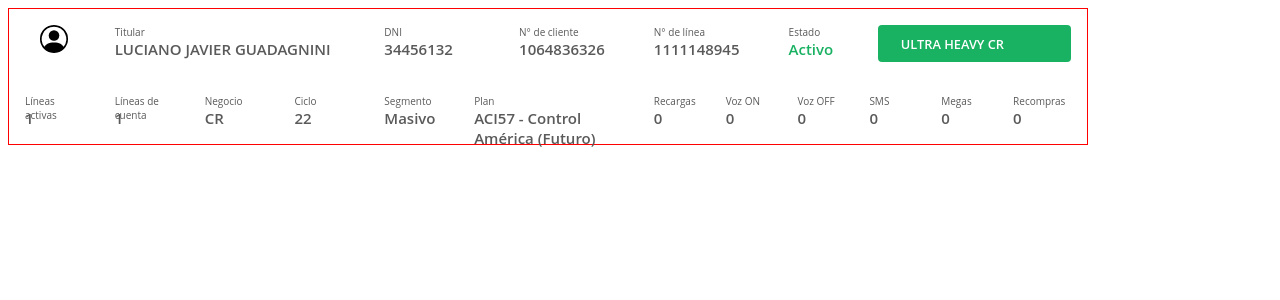
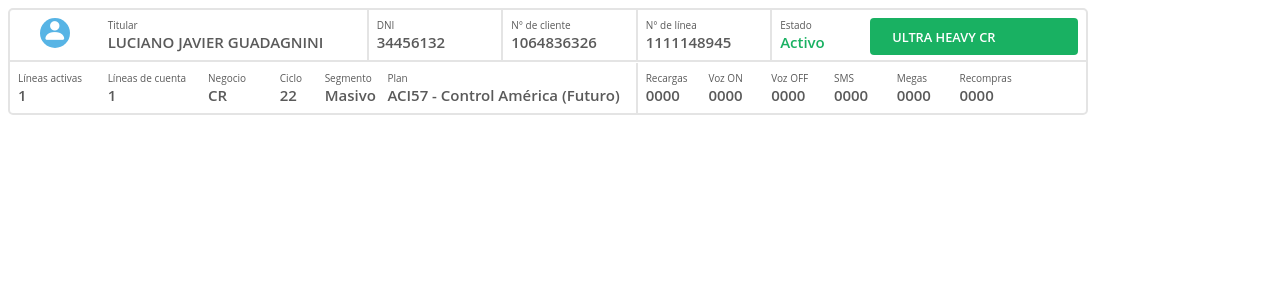
Before and after one commit to Peje08/claroPey, a React (Create React App) app: page / in a window 1280 px wide. Shown: the top 300 px of the page. Built offline with nearby package versions, Linux system fonts and the light colour scheme; no server answers.

Commit message:
claro pey DisplayInfo

```diff
--- a/public/index.html
+++ b/public/index.html
@@ -24,6 +24,10 @@
       work correctly both with client-side routing and a non-root public URL.
       Learn how to configure a non-root public URL by running `npm run build`.
     -->
+
+    <link rel="stylesheet" href="https://cdn.jsdelivr.net/npm/bootstrap-icons@1.7.2/font/bootstrap-icons.css"> <!-- iconos de bootstrap -->
+
+
     <title>React App</title>
   </head>
   <body>
--- a/src/Common/Grid/Index.tsx
+++ b/src/Common/Grid/Index.tsx
@@ -12,7 +12,7 @@
     alignContent?: string
 }
 
-export const Container: FunctionComponent<ContainerIterface> = styled("div")<{
+export const Container: FunctionComponent<ContainerIterface> = styled("div") <{
     wrap?: string
     alignContent?: string
 }>`
@@ -22,9 +22,22 @@
     flex-direction: row;
     flex-wrap: ${props => (props.wrap ? "wrap" : "no-wrap")};
     align-content: ${props => props?.alignContent};
-    border: 1px solid red;
+    border: 2px solid #e4e4e4;
+    position: relative;
+    border-radius: 5px;
+
+
+    &:before{ content: '';
+    top: 46px;
+    position: absolute;
+    border-bottom: 2px #e4e4e4 solid;
+    height: 10px;
+    width: 100%;
+    transform: translateY(-50%);
+    }
+
 `
-export const Col: FunctionComponent<ColInterface> = styled("div")<{
+export const Col: FunctionComponent<ColInterface> = styled("div") <{
     size: number
     colSize?: number
     bgColor?: string
@@ -44,7 +57,7 @@
   line-height: normal;
 `;
 
-export const Content = styled('div')<{
+export const Content = styled('div') <{
     color?: string;
 }>`
     height: 20px;
@@ -55,17 +68,34 @@
     font-size: 15px;
     text-align: left;
     line-height: normal;
-    color: ${ props => props?.color ? props.color : "#5a5a5a"};
+    color: ${props => props?.color ? props.color : "#5a5a5a"};
 `;
 
-export const Element = styled.div`
+export const Element = styled('div') <{
+    line?: boolean
+}>`
     display: flex;
     flex-direction: column;
-    padding: 1rem;
-`;
-export const Icon = styled.img`
-    height: 28px;
+    padding: 0.5rem;
+    border-right: ${props => props.line && "2px solid #e4e4e4"}
+    `;
+
+
+export const Icon = styled('p') <{
+    color?:string
+    bgColor?: string
+}>`
+    font-size: 25px;
+    background: ${props => props?.bgColor};
+    color: ${props => props?.color};
     border-radius: 50%;
+    text-align: center;
+
+    width: 30px;
+    height: 30px;
+    margin: 0;
+    align-self: center;
+
 `;
 export const State = styled.div`
     display: inline-block;
--- a/src/Components/DisplayInfo/Index.tsx
+++ b/src/Components/DisplayInfo/Index.tsx
@@ -1,5 +1,6 @@
 import React, { FunctionComponent } from "react";
 import { Col, Container, Label, Content, Element, Icon, State } from "../../Common/Grid/Index"
+import styled from 'styled-components'
 
 // interface UserDisplayInterface {
 //     icon: string
@@ -23,6 +24,8 @@
 //     megas: number
 //     reBuy: number
 // }
+
+
 interface DisplayUser {
     user: any[];
 };
@@ -35,26 +38,29 @@
                 { label, content, type, active, line, col }
                 ) =>
                 <Col size={col}>
-                        <Element>
+
+                    <Element line={line}>
                         {(() => {
                             switch (type) {
                                 case "label":
                                     return (
                                         <>
-                                        {line && <div></div>}
                                             <Label>{label}</Label>
                                             <Content color={active}>{content}</Content>
                                         </>);
-                                // Enviar prop a styled comp
+
                                 case "icon":
-                                    return <Icon src={content} />;
+                                    return <Icon color={'#ffffff'} bgColor={'#57b4e5'}><i className="bi bi-person-fill"></i></Icon>;
                                 case "state":
                                     return <State>{content}</State>;
+
+
                             }
                         })()}
                     </Element>
                 </Col>
             )}
         </Container>
+
     )
 }
--- a/src/Mock/DisplayInfo/userMock.js
+++ b/src/Mock/DisplayInfo/userMock.js
@@ -11,7 +11,8 @@
     type: "label",
     label: "Titular",
     content: "LUCIANO JAVIER GUADAGNINI",
-    col: 3
+    col: 3,
+    line: true
   },
   {
     type: "label",
@@ -24,13 +25,15 @@
     type: "label",
     label: "N° de cliente",
     content: 1064836326,
-    col: 1.5
+    col: 1.5,
+    line: true
   },
   {
     type: "label",
     label: "N° de línea",
     content: 1111148945,
-    col: 1.5
+    col: 1.5,
+    line: true
   },
   {
     type: "label",
@@ -45,6 +48,7 @@
     content: "ULTRA HEAVY CR",
     col: 2.5
   },
+
   {
     type: "label",
     label: "Líneas activas",
@@ -55,67 +59,69 @@
     type: "label",
     label: "Líneas de cuenta",
     content: 1,
-    col: 1
+    col: 1.12
 
   },
   {
     type: "label",
     label: "Negocio",
     content: "CR",
-    col: 1
+    col: .8
   },
   {
     type: "label",
     label: "Ciclo",
     content: 22,
-    col: 1
+    col: .5
   },
   {
     type: "label",
     label: "Segmento",
     content: "Masivo",
-    col: 1
+    col: .7
   },
   {
     type: "label",
     label: "Plan",
     content: "ACI57 - Control América (Futuro)",
-    col: 2
+    line: true,
+    col: 2.88
   },
   {
     type: "label",
     label: "Recargas",
-    content: 0,
-    col: 0.8
+    content: "0000",
+    col: 0.7
   },
   {
     type: "label",
     label: "Voz ON",
-    content: 0,
-    col: 0.8
+    content: "0000",
+    col: 0.7
   },
   {
     type: "label",
     label: "Voz OFF",
-    content: 0,
-    col: 0.8
+    content: "0000",
+    col: 0.7
   },
   {
     type: "label",
     label: "SMS",
-    content: 0,
-    col: 0.8
+    content: "0000",
+    col: 0.7
   },
   {
     type: "label",
     label: "Megas",
-    content: 0,
-    col: 0.8
+    content: "0000",
+    col: 0.7
   },
   {
     type: "label",
     label: "Recompras",
-    content: 0,
-    col: 0.8
+    content: "0000",
+    col: 0.7
   },
+
 ];
```
Lines whose indentation alone changed are shown as unchanged.
